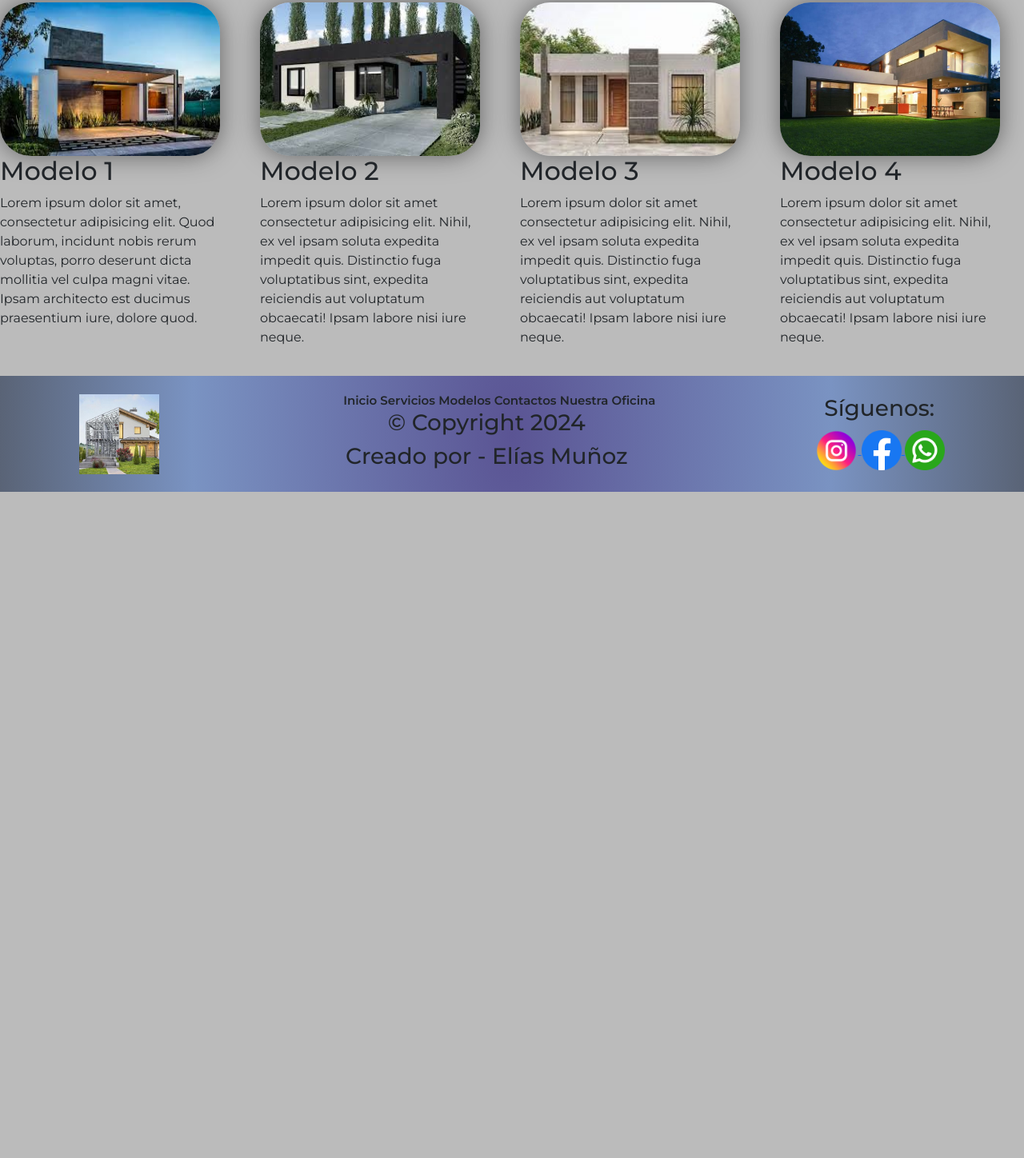
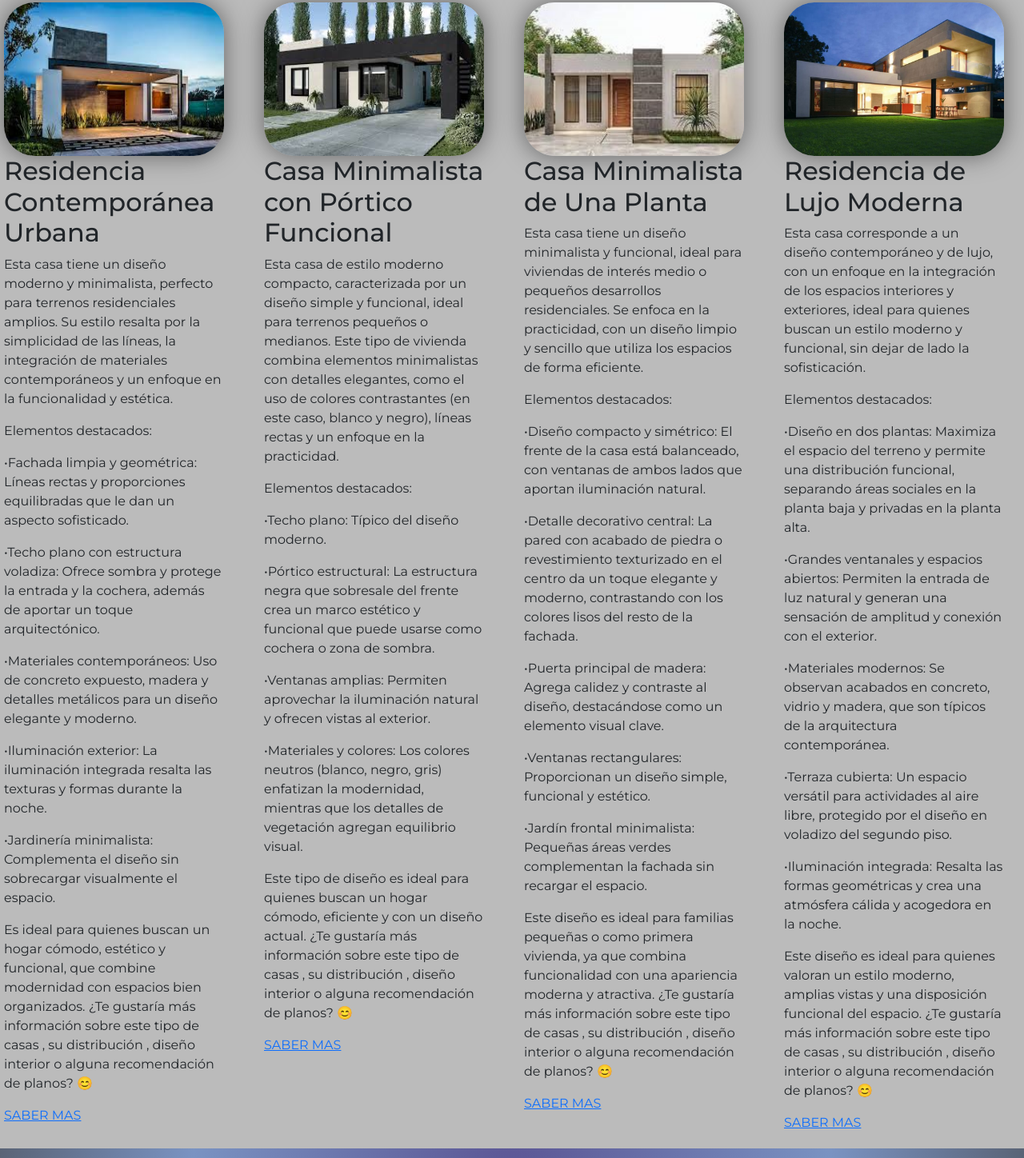
Before and after one commit to EliasNahu/Steel-Frames, a website: page pages/modelos.html in a window 1280 px wide. Shown: the part 192-1640 px from the top of the page at 80% size. Before the commit the page ends 807 px from the top, so only its background shows below. Drawn offline with nearby package versions, Linux system fonts and the light colour scheme.

Commit message:
Se agrega contenido de pagina de modelos, se modifican textos de servicios , se modifican hojas de estilos para mejor visualizacion

```diff
--- a/pages/modelos.html
+++ b/pages/modelos.html
@@ -58,32 +58,62 @@
         <section class="equipo">
             <article class="equipo__modelo1--card equipo__card">
                 <div><img class="modelo--perfil" src="../images/Modelos/modelo1.jpg" alt="Modelo 1 de casa"></div>
-                <h2 class="modelo1--titulo">Modelo 1</h2>
-                <p class="modelo1--parrafo">Lorem ipsum dolor sit amet, consectetur adipisicing elit. Quod laborum, incidunt nobis rerum voluptas, porro deserunt dicta mollitia vel culpa magni vitae. Ipsam architecto est ducimus praesentium iure, dolore quod.</p>
-                <!-- <a class="modelo1--link" href="">SABER MAS</a> -->
+                <h2 class="modelo1--titulo">Residencia Contemporánea Urbana</h2>
+                <p class="modelo1--parrafo">Esta casa tiene un diseño moderno y minimalista, perfecto para terrenos residenciales amplios. Su estilo resalta por la simplicidad de las líneas, la integración de materiales contemporáneos y un enfoque en la funcionalidad y estética.</p>
+                <p>Elementos destacados:</p>
+                <p>•Fachada limpia y geométrica: Líneas rectas y proporciones equilibradas que le dan un aspecto sofisticado.</p>
+                <p>•Techo plano con estructura voladiza: Ofrece sombra y protege la entrada y la cochera, además de aportar un toque arquitectónico.</p>
+                <p>•Materiales contemporáneos: Uso de concreto expuesto, madera y detalles metálicos para un diseño elegante y moderno.</p>
+                <p>•Iluminación exterior: La iluminación integrada resalta las texturas y formas durante la noche.</p>
+                <p>•Jardinería minimalista: Complementa el diseño sin sobrecargar visualmente el espacio.</p>
+                <p>Es ideal para quienes buscan un hogar cómodo, estético y funcional, que combine modernidad con espacios bien organizados. ¿Te gustaría más información sobre este tipo de casas , su distribución , diseño interior o alguna recomendación de planos? 😊</p>
+                <a class="" href="contactos.html">SABER MAS</a>
             </article>
 
             <article class="equipo__modelo2--card equipo__card">
                 <div><img class="modelo--perfil" src="../images/Modelos/modelo2.jpg" alt="Modelo 2 de casa"></div>
-                <h2 class="modelo1--titulo">Modelo 2</h2>
-                <p class="modelo1--parrafo">Lorem ipsum dolor sit amet consectetur adipisicing elit. Nihil, ex vel ipsam soluta expedita impedit quis. Distinctio fuga voluptatibus sint, expedita reiciendis aut voluptatum obcaecati! Ipsam labore nisi iure neque.</p>
+                <h2 class="modelo1--titulo">Casa Minimalista con Pórtico Funcional</h2>
+                <p class="modelo1--parrafo">Esta casa de estilo moderno compacto, caracterizada por un diseño simple y funcional, ideal para terrenos pequeños o medianos. Este tipo de vivienda combina elementos minimalistas con detalles elegantes, como el uso de colores contrastantes (en este caso, blanco y negro), líneas rectas y un enfoque en la practicidad.</p>
+                <p>Elementos destacados:</p>
+                <p>•Techo plano: Típico del diseño moderno.</p>
+                <p>•Pórtico estructural: La estructura negra que sobresale del frente crea un marco estético y funcional que puede usarse como cochera o zona de sombra.</p>
+                <p>•Ventanas amplias: Permiten aprovechar la iluminación natural y ofrecen vistas al exterior.</p>
+                <p>•Materiales y colores: Los colores neutros (blanco, negro, gris) enfatizan la modernidad, mientras que los detalles de vegetación agregan equilibrio visual.</p>
+                <p>Este tipo de diseño es ideal para quienes buscan un hogar cómodo, eficiente y con un diseño actual. ¿Te gustaría más información sobre este tipo de casas , su distribución , diseño interior o alguna recomendación de planos? 😊</p>
+                <a class="" href="contactos.html">SABER MAS</a>
             </article>
 
             <article class="equipo__modelo3--card equipo__card">
                 <div><img class="modelo--perfil" src="../images/Modelos/modelo3.jpg" alt="Modelo 3 de casa"></div>
-                <h2 class="modelo1--titulo">Modelo 3</h2>
-                <p class="modelo1--parrafo">Lorem ipsum dolor sit amet consectetur adipisicing elit. Nihil, ex vel ipsam soluta expedita impedit quis. Distinctio fuga voluptatibus sint, expedita reiciendis aut voluptatum obcaecati! Ipsam labore nisi iure neque.</p>
+                <h2 class="modelo1--titulo">Casa Minimalista de Una Planta</h2>
+                <p class="modelo1--parrafo">Esta casa tiene un diseño minimalista y funcional, ideal para viviendas de interés medio o pequeños desarrollos residenciales. Se enfoca en la practicidad, con un diseño limpio y sencillo que utiliza los espacios de forma eficiente.</p>
+                <p>Elementos destacados:</p>
+                <p>•Diseño compacto y simétrico: El frente de la casa está balanceado, con ventanas de ambos lados que aportan iluminación natural.</p>
+                <p>•Detalle decorativo central: La pared con acabado de piedra o revestimiento texturizado en el centro da un toque elegante y moderno, contrastando con los colores lisos del resto de la fachada.</p>
+                <p>•Puerta principal de madera: Agrega calidez y contraste al diseño, destacándose como un elemento visual clave.</p>
+                <p>•Ventanas rectangulares: Proporcionan un diseño simple, funcional y estético.</p>
+                <p>•Jardín frontal minimalista: Pequeñas áreas verdes complementan la fachada sin recargar el espacio.</p>
+                <p>Este diseño es ideal para familias pequeñas o como primera vivienda, ya que combina funcionalidad con una apariencia moderna y atractiva. ¿Te gustaría más información sobre este tipo de casas , su distribución , diseño interior o alguna recomendación de planos? 😊</p>
+                <a class="" href="contactos.html">SABER MAS</a>
             </article>
 
             <article class="equipo__modelo4--card equipo__card">
                 <div><img class="modelo--perfil" src="../images/Modelos/modelo4.jpg" alt="Modelo 4 de casa"></div>
-                <h2 class="modelo1--titulo">Modelo 4</h2>
-                <p class="modelo1--parrafo">Lorem ipsum dolor sit amet consectetur adipisicing elit. Nihil, ex vel ipsam soluta expedita impedit quis. Distinctio fuga voluptatibus sint, expedita reiciendis aut voluptatum obcaecati! Ipsam labore nisi iure neque.</p>
+                <h2 class="modelo1--titulo">Residencia de Lujo Moderna</h2>
+                <p class="modelo1--parrafo">Esta casa corresponde a un diseño contemporáneo y de lujo, con un enfoque en la integración de los espacios interiores y exteriores, ideal para quienes buscan un estilo moderno y funcional, sin dejar de lado la sofisticación.</p>
+                <p>Elementos destacados:</p>
+                <p>•Diseño en dos plantas: Maximiza el espacio del terreno y permite una distribución funcional, separando áreas sociales en la planta baja y privadas en la planta alta.</p>
+                <p>•Grandes ventanales y espacios abiertos: Permiten la entrada de luz natural y generan una sensación de amplitud y conexión con el exterior.</p>
+                <p>•Materiales modernos: Se observan acabados en concreto, vidrio y madera, que son típicos de la arquitectura contemporánea.</p>
+                <p>•Terraza cubierta: Un espacio versátil para actividades al aire libre, protegido por el diseño en voladizo del segundo piso.</p>
+                <p>•Iluminación integrada: Resalta las formas geométricas y crea una atmósfera cálida y acogedora en la noche.</p>
+                <p>Este diseño es ideal para quienes valoran un estilo moderno, amplias vistas y una disposición funcional del espacio. ¿Te gustaría más información sobre este tipo de casas , su distribución , diseño interior o alguna recomendación de planos? 😊</p>
+                <a class="" href="contactos.html">SABER MAS</a>
             </article>
         </section>
     </main>
 
-    <!--ESTRUCTURA N°3= footer-->
+            <!--ESTRUCTURA N°3= footer-->
     <footer id="footer">
         <section class="footerImagen">
             <img src="../images/estructuracionEsqueletica.jpg" alt="Ilustracion de casa" width="100px" >
--- a/sass/pages-sass/_page-index.scss
+++ b/sass/pages-sass/_page-index.scss
@@ -19,15 +19,15 @@
 .titulo1index {
     text-align: center;
     font-size: 3rem;
-    font-weight: bold;
+    font-weight: 700;
     grid-area: title1;
 }
 
 .titulo2index{
     padding: 20px;
     margin: auto;
-    font-weight: bold;
     font-size: 1.5rem;
+    font-weight: 400;
     color: brown;
     text-align: center;
     grid-area: title2;
--- a/sass/pages-sass/_page-modelos.scss
+++ b/sass/pages-sass/_page-modelos.scss
@@ -4,6 +4,7 @@
 /* -- ESTILOS DE MAIN -- */
 #mainModelos{
     width: 100%;
+    margin: auto 5px;
     display: grid;
     grid-template-columns: minmax(300px, 1fr) ;
     padding: 0px 0px 20px 0px;
@@ -19,13 +20,16 @@
     display: grid;
     grid-template-columns: repeat(4, 1fr);
     gap: 20px;
+    justify-self: center;
 }
 
 .equipo__card {
     width: 90%;
     height: 100%;
     /*border: 1px solid red*/;
-
+    img {
+        width: 100%;
+    }
 }
 
 .equipo__card:hover {
--- a/sass/presets/_footer.scss
+++ b/sass/presets/_footer.scss
@@ -3,11 +3,11 @@
     width: 100%;
     display: flex;
     justify-content: space-around;
+    flex-wrap: wrap;
     align-items: center;
     background-image: radial-gradient(Ellipse 100vh 200vh  , rgba(50, 41, 131, 0.705) ,rgb(122, 147, 194) , rgb(68, 68, 68));
     // background-color: rgba(53, 63, 80, 0.671); /* Fondo oscuro translúcido */
     padding: 20px 0;
-    bottom: 0;
         .footerImagen {
         width: 100px;
         height: 100px;
@@ -21,12 +21,14 @@
             .footerUl {
         display: flex;
         flex-direction: row;
+        flex-wrap: wrap;
         }
     }
 
 
     .footerRedes {
         text-align: center;
+        flex-wrap: wrap;
         .footerRedes a {
             margin: 0 10px;
             display: inline-block;
```
Also changed, not shown: index.html (+3 -3 lines), pages/servicios.html (+2 -2 lines), css/style.css, 1 other file.
